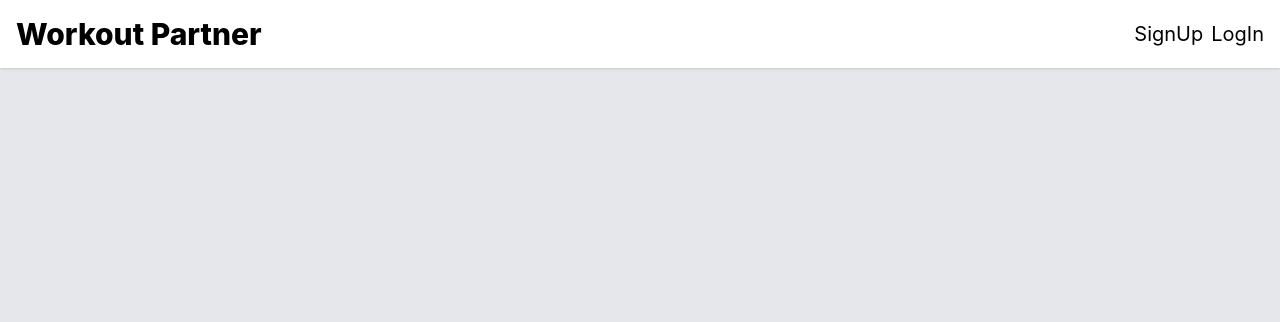
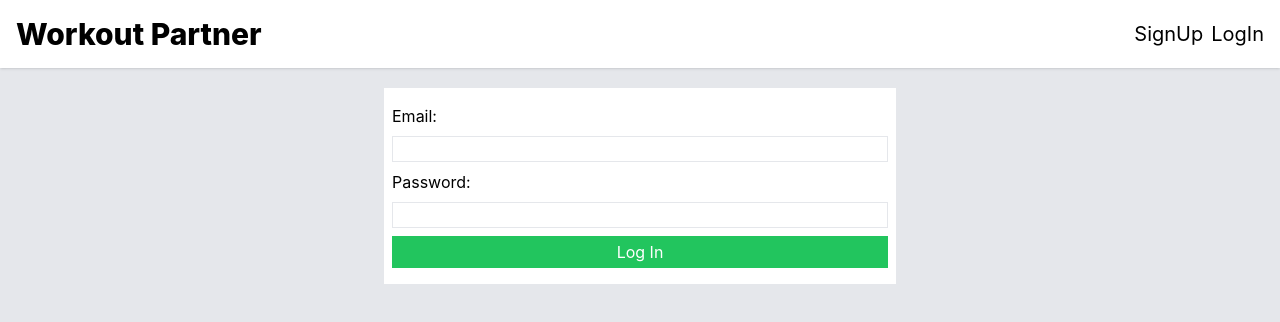
Before and after one commit to rukavendra/e-dashboard, a React (Create React App) app in the folder frontend/: page /login in a window 1280 px wide. Shown: the top 322 px of the page. Built offline with nearby package versions, Linux system fonts and the light colour scheme.

Commit message:
Update App.js

```diff
--- a/frontend/src/App.js
+++ b/frontend/src/App.js
@@ -1,16 +1,21 @@
 import React from "react";
-import { BrowserRouter, Routes, Route } from "react-router-dom";
+import { BrowserRouter, Routes, Route, Navigate } from "react-router-dom";
 import Home from "./components/pages/Home";
 import NavBar from "./components/navBar";
-
+import Login from "./components/pages/Login";
+import Signup from "./components/pages/Signup";
+import {useAuthContext} from './context/hooks/useAuthContext'
 function App() {
+  const {user} = useAuthContext()
   return (
     <div className="App bg-gray-200 min-h-screen">
       <BrowserRouter>
         <NavBar />
         <div className="pages">
           <Routes>
-            <Route path="/" element={<Home />} />
+            <Route path="/" element={user? <Home />: <Navigate to='/login' />} />
+            <Route path="/login" element={!user?<Login />: <Navigate to='/' />} />
+            <Route path="/signup" element={!user?<Signup />:<Navigate to='/' />} />
           </Routes>
         </div>
       </BrowserRouter>
```
